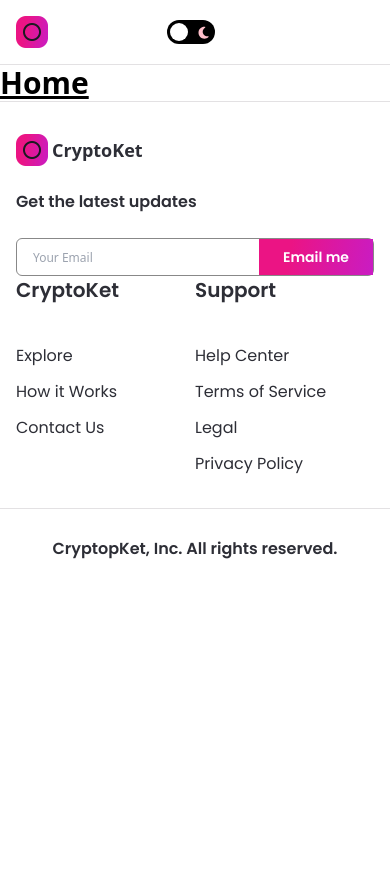
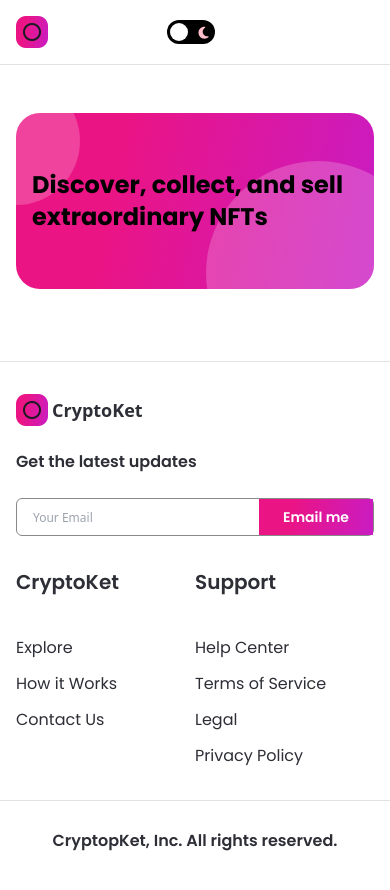
Before and after one commit to Steffany-Martins/mkt-nft-project, a Next.js app: page / in a window 390 px wide. Shown: the top 890 px of the page. Before the commit the page ends 844 px from the top, so only its background shows below. Built offline with nearby package versions, Linux system fonts and the light colour scheme.

Commit message:
add banner and fix css class

```diff
--- /dev/null
+++ b/components/Banner.jsx
@@ -0,0 +1,11 @@
+import React from 'react';
+
+const Banner = ({ name, childStyles, parentStyles }) => (
+  <div className={`relative z-0 flex items-center w-full overflow-hidden nft-gradient ${parentStyles}`}>
+    <p className={`text-5xl font-bold font-poppins leading-70 ${childStyles}`}>{name}</p>
+    <div className="absolute w-48 h-48 rounded-full sm:w-32 sm:h-32 white-bg -top-9 -left-16 -z-5" />
+    <div className="absolute rounded-full w-72 h-72 sm:w-56 sm:h-56 white-bg -bottom-24 -right-14 -z-5" />
+  </div>
+);
+
+export default Banner;
--- a/components/Footer.jsx
+++ b/components/Footer.jsx
@@ -47,7 +47,7 @@ const Footer = () => {
             </div>
           </div>
         </div>
-        <div className="flex-wrap flex-1 ml-10 flexBetweenStart md:ml-0 md-mt-8">
+        <div className="flex-wrap flex-1 ml-10 flexBetweenStart md:ml-0 md:mt-8">
           <FooterLinks
             heading="CryptoKet"
             items={['Explore', 'How it Works', 'Contact Us']}
@@ -59,8 +59,8 @@ const Footer = () => {
         </div>
       </div>
       <div className="w-full px-16 mt-5 border-t flexCenter dark:border-nft-black-1 border-nft-gray-1 sm:px-4">
-        <div className="flex-row w-full flexBetween minmd:4/5 sm:flex-col mt-7">
-          <p className="text-base font-semibold font-poppins dark:text-white text-nft-black-1">
+        <div className="flex-row w-full flexBetween minmd:w-4/5 sm:flex-col mt-7">
+          <p className="text-base font-semibold font-poppins dark:text-white text-nft-black-1 sm:mb-4">
             CryptopKet, Inc. All rights reserved.
           </p>
           {[
@@ -69,7 +69,7 @@ const Footer = () => {
             images.telegram,
             images.discord,
           ].map((image, index) => (
-            <div className="mx-2 cursor-pointer" key={index}>
+            <div className="mx-2 cursor-pointer sm:my-3" key={index}>
               <Image
                 src={image}
                 objectFit="contain"
--- a/components/Navbar.jsx
+++ b/components/Navbar.jsx
@@ -81,7 +81,7 @@ const Navbar = () => {
   const [isOpen, setIsOpen] = useState(false);
 
   return (
-    <nav className="fixed z-10 flex-row w-full p-4 border-b flexBetween dark:bg-neft-dark bg:white dark:border-nft-black-1 border-nft-gray-1">
+    <nav className="fixed z-10 flex-row w-full p-4 border-b flexBetween dark:bg-nft-dark bg:nft-white dark:border-nft-black-1 border-nft-gray-1">
       <div>
         <Link href="/">
           <div className="cursor-pointer flexCenter md:hidden">
--- a/components/index.js
+++ b/components/index.js
@@ -2,5 +2,6 @@
 import Navbar from './Navbar';
 import Footer from './Footer';
 import ButtonVariant from './ButtonVariant';
+import Banner from './Banner';
 
-export { Navbar, Footer, ButtonVariant };
+export { Navbar, Footer, ButtonVariant, Banner };
--- a/pages/index.js
+++ b/pages/index.js
@@ -1,6 +1,14 @@
+import { Banner } from '../components';
+
 const Home = () => (
-  <div>
-    <h1 className="text-3xl font-bold underline">Home</h1>
+  <div className="flex justify-center p-12 sm:px-4">
+    <div className="w-full minmd:w-4/5">
+      <Banner
+        name="Discover, collect, and sell extraordinary NFTs"
+        parentStyles="justify-start mb-6 h-72 sm:h-60 p-12 xs:p-4 xs:h-44 rounded-3xl"
+        childStyles="md:text-4xl sm:text-2xl xs=text-xl text-left"
+      />
+    </div>
   </div>
 );
 export default Home;
--- a/tailwind.config.js
+++ b/tailwind.config.js
@@ -7,6 +7,7 @@ module.exports = {
   theme: {
     extend: {
       colors: {
+        'nft-white': '#fff',
         'regal-blue': '#243c5a',
         'nft-dark': '#24252D',
         'nft-gray-1': '#E3E1E3',
```
Also changed, not shown: 1 other file (tests, documents, lock files or other folders).
